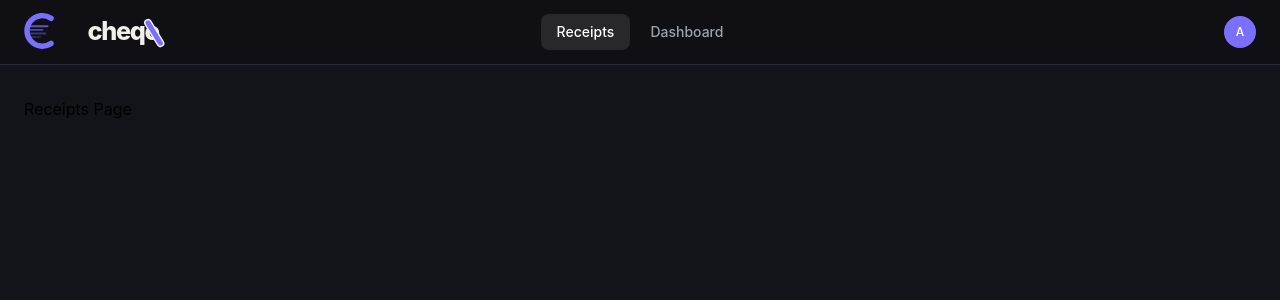
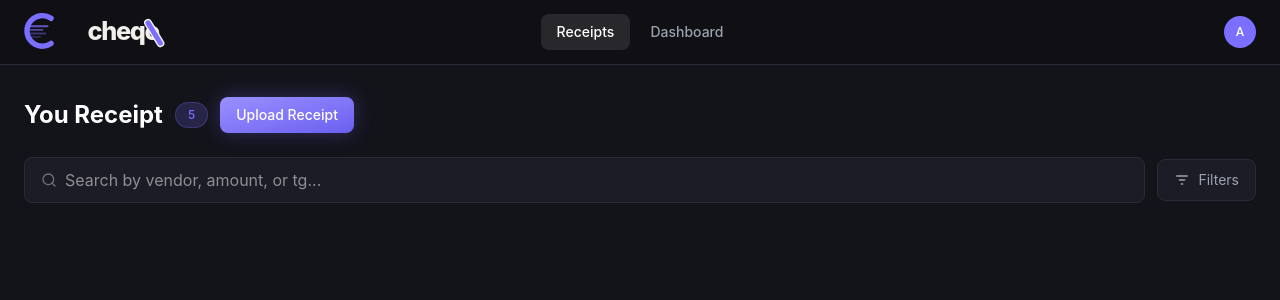
Before and after one commit to alexandragololobova/cheqo, a React (Vite) app in the folder apps/web/: page /receipts in a window 1280 px wide. Shown: the top 300 px of the page. Built offline with nearby package versions, Linux system fonts and the light colour scheme.

Commit message:
feat(web): setup page header and toolbar

```diff
--- a/apps/web/src/pages/ReceiptsPage.tsx
+++ b/apps/web/src/pages/ReceiptsPage.tsx
@@ -1,3 +1,143 @@
+type Receipt = {
+	id: string;
+	vendor: string;
+	date: string;
+	total: number;
+	currency: string;
+	confidence: number;
+	tags: string[];
+	imageUrl: string;
+};
+
+const MOCK_RECEIPTS: Receipt[] = [
+	{
+		id: "1",
+		vendor: "Whole Foods Market",
+		date: "March 24, 2026",
+		total: 127.48,
+		currency: "USD",
+		confidence: 0.94,
+		tags: ["Groceries", "Food"],
+		imageUrl: "",
+	},
+	{
+		id: "2",
+		vendor: "Amazon Web Services",
+		date: "March 22, 2026",
+		total: 89.23,
+		currency: "USD",
+		confidence: 0.91,
+		tags: ["Business", "Cloud"],
+		imageUrl: "",
+	},
+	{
+		id: "3",
+		vendor: "Starbucks Coffee",
+		date: "March 20, 2026",
+		total: 12.75,
+		currency: "USD",
+		confidence: 0.76,
+		tags: ["Food", "Coffee"],
+		imageUrl: "",
+	},
+	{
+		id: "4",
+		vendor: "Office Depot",
+		date: "March 18, 2026",
+		total: 234.56,
+		currency: "USD",
+		confidence: 0.88,
+		tags: ["Business", "Supplies"],
+		imageUrl: "",
+	},
+	{
+		id: "5",
+		vendor: "Shell Gas Station",
+		date: "March 16, 2026",
+		total: 58.32,
+		currency: "USD",
+		confidence: 0.72,
+		tags: ["Transportation", "Fuel"],
+		imageUrl: "",
+	},
+];
+
 export function ReceiptsPage() {
-	return <div>Receipts Page</div>;
+	return (
+		<div className="flex flex-col gap-6">
+			<PageHeader count={MOCK_RECEIPTS.length} />
+			<Toolbar />
+			{/*<ReceiptsList receipts={MOCK_RECEIPTS} />*/}
+		</div>
+	);
 }
+
+function PageHeader({ count }: { count: number }) {
+	return (
+		<div className="flex items-center justify-between">
+			<div className="flex items-center gap-3">
+				<h1 className="text-2xl font-bold text-white">You Receipt</h1>
+				<span className="px-3 py-1 rounded-full bg-[#7B6FFF]/20 text-[#7B6FFF] text-xs font-medium border border-[#7B6FFF]/25">
+					{count}
+				</span>
+				<button
+					type="button"
+					className="px-4 py-2 rounded-lg text-sm font-medium text-white bg-linear-to-br from-[#9B8FFF] to-[#6B5FEF] hover:from-[#A89FFF] hover:to-[#7B6FFF] transition-all shadow-[0_0_20px_rgba(123,111,255,0.3)]"
+				>
+					Upload Receipt
+				</button>
+			</div>
+		</div>
+	);
+}
+
+function Toolbar() {
+	return (
+		<div className="flex items-center gap-3">
+			<div className="flex-1 flex items-center gap-2 px-4 py-2.5 rounded-lg bg-[#1C1C27] border border-[#2A2A38]">
+				<svg
+					width="16"
+					height="16"
+					viewBox="0 0 24 24"
+					fill="none"
+					stroke="#6B7280"
+					strokeWidth="2"
+					strokeLinecap="round"
+					strokeLinejoin="round"
+					aria-label="Search"
+					role="img"
+				>
+					<circle cx="11" cy="11" r="8" />
+					<line x1="21" y1="21" x2="16.65" y2="16.65" />
+				</svg>
+				<input
+					type="text"
+					placeholder="Search by vendor, amount, or tg..."
+					className="flex-1 bg-transparent test-sm text-white placeholder-#6B7280] outline-none"
+				/>
+			</div>
+			<button
+				type="button"
+				className="flex items-center gap-2 px-4 py-2.5 rounded-lg bg-[#1C1C27] border border-[#2A2A38] text-[#9CA3AF] text-sm hover:text-white hover:border-[#7B6FFF]/50 transition-colors"
+			>
+				<svg
+					width="16"
+					height="16"
+					viewBox="0 0 24 24"
+					fill="none"
+					stroke="currentColor"
+					strokeWidth="2"
+					strokeLinecap="round"
+					strokeLinejoin="round"
+					aria-label="Filters"
+					role="img"
+				>
+					<line x1="4" y1="6" x2="20" y2="6" />
+					<line x1="8" y1="12" x2="16" y2="12" />
+					<line x1="11" y1="18" x2="13" y2="18" />
+				</svg>
+				Filters
+			</button>
+		</div>
+	);
+}
```
